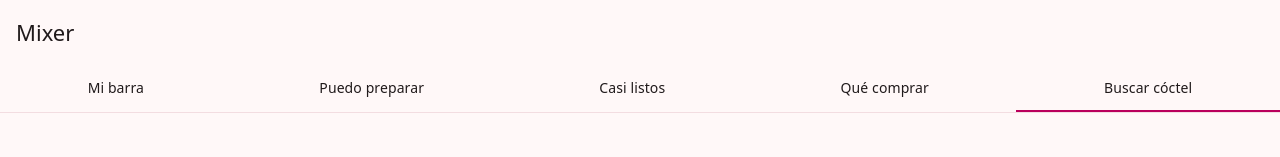
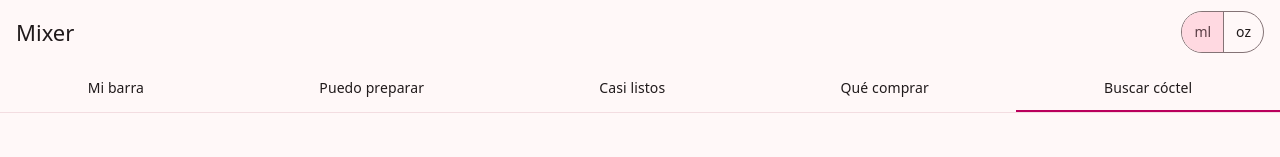
Before and after one commit to Darcko123/Mixer, an Angular app in the folder frontend/: page /buscar in a window 1280 px wide. Shown: the top 157 px of the page. Built offline with nearby package versions, Linux system fonts and the light colour scheme; no server answers.

Commit message:
feat(frontend): añadir selector global ml / oz recordado y mostrar las cantidades en el detalle de receta

```diff
--- a/frontend/src/app/app.html
+++ b/frontend/src/app/app.html
@@ -1,5 +1,16 @@
 <header>
-  <mat-toolbar>Mixer</mat-toolbar>
+  <mat-toolbar>
+    <span>Mixer</span>
+    <mat-button-toggle-group
+      hideSingleSelectionIndicator
+      aria-label="Unidad de volumen"
+      [value]="units.volume()"
+      (change)="units.set($event.value)"
+    >
+      <mat-button-toggle value="ml">ml</mat-button-toggle>
+      <mat-button-toggle value="oz">oz</mat-button-toggle>
+    </mat-button-toggle-group>
+  </mat-toolbar>
   <nav mat-tab-nav-bar [tabPanel]="panel" aria-label="Vistas">
     @for (view of views; track view.path) {
       <a
--- a/frontend/src/app/app.scss
+++ b/frontend/src/app/app.scss
@@ -10,3 +10,7 @@ main {
   margin: 0 auto;
   padding: 16px;
 }
+
+mat-toolbar {
+  justify-content: space-between;
+}
--- a/frontend/src/app/app.ts
+++ b/frontend/src/app/app.ts
@@ -1,13 +1,23 @@
 import { Component, inject } from '@angular/core';
+import { MatButtonToggleModule } from '@angular/material/button-toggle';
 import { MatTabsModule } from '@angular/material/tabs';
 import { MatToolbarModule } from '@angular/material/toolbar';
 import { RouterLink, RouterLinkActive, RouterOutlet } from '@angular/router';
 import { routes } from './app.routes';
 import { Bar } from './bar';
 import { Status } from './status';
+import { Units } from './units';
 
 @Component({
-  imports: [MatTabsModule, MatToolbarModule, RouterLink, RouterLinkActive, RouterOutlet, Status],
+  imports: [
+    MatButtonToggleModule,
+    MatTabsModule,
+    MatToolbarModule,
+    RouterLink,
+    RouterLinkActive,
+    RouterOutlet,
+    Status,
+  ],
   selector: 'app-root',
   styleUrl: './app.scss',
   templateUrl: './app.html',
@@ -15,5 +25,6 @@ import { Status } from './status';
 export class App {
   // Todas las vistas dependen del inventario: su carga y su error se muestran una vez aquí.
   protected readonly bar = inject(Bar);
+  protected readonly units = inject(Units);
   protected readonly views = routes.filter((route) => typeof route.title === 'string');
 }
--- a/frontend/src/app/search.ts
+++ b/frontend/src/app/search.ts
@@ -12,6 +12,7 @@ import { catchError, debounceTime, of, switchMap } from 'rxjs';
 import { Api, RecipeIngredientStatus, RecipeRef } from './api';
 import { Bar } from './bar';
 import { Status } from './status';
+import { formatAmount, Units } from './units';
 
 /** Marca de cada ingrediente (§5.3), siempre con texto para no depender del color. */
 const mark = (row: RecipeIngredientStatus): string => {
@@ -59,6 +60,9 @@ const isAlternative = (rows: { alt_group: number | null }[], i: number) =>
       display: flex;
       justify-content: space-between;
       gap: 8px;
+    }
+    .amount {
+      font-weight: 500;
     }
     .label,
     .mark {
@@ -112,6 +116,10 @@ const isAlternative = (rows: { alt_group: number | null }[], i: number) =>
                   @if (isAlternative(recipe.ingredients, $index)) {
                     o
                   }
+                  @let amount = formatAmount(row, units.volume());
+                  @if (amount) {
+                    <span class="amount">{{ amount }}</span>
+                  }
                   {{ row.name }}
                 </span>
                 <span class="mark">{{ mark(row) }}</span>
@@ -158,6 +166,8 @@ export class Search {
   private readonly bar = inject(Bar);
   protected readonly mark = mark;
   protected readonly isAlternative = isAlternative;
+  protected readonly formatAmount = formatAmount;
+  protected readonly units = inject(Units);
 
   // El campo guarda texto al escribir y la receta elegida al seleccionar; `displayWith` no hace
   // falta porque `select` lo devuelve a texto.
--- a/frontend/src/app/units.ts
+++ b/frontend/src/app/units.ts
@@ -1,7 +1,10 @@
+import { Injectable, signal } from '@angular/core';
+
 export type VolumeUnit = 'ml' | 'oz';
 
 const ML_PER_OZ = 30;
 const QUARTERS = ['', '¼', '½', '¾'];
+const STORAGE_KEY = 'mixer.volumeUnit';
 
 /** `amount_ml` de la API → texto en la unidad elegida. Las oz se redondean al cuarto (mínimo ¼). */
 export function formatVolume(ml: number, unit: VolumeUnit): string {
@@ -10,3 +13,35 @@ export function formatVolume(ml: number, unit: VolumeUnit): string {
   const whole = Math.floor(quarters / 4);
   return `${whole || ''}${QUARTERS[quarters % 4]} oz`;
 }
+
+/** Cantidad de un ingrediente: volumen en la unidad elegida, o `amount` + `unit` tal cual (dash, pieza…). */
+export function formatAmount(
+  row: { amount: number | null; unit: string | null; amount_ml: number | null },
+  unit: VolumeUnit,
+): string {
+  if (row.amount_ml !== null) return formatVolume(row.amount_ml, unit);
+  return [row.amount, row.unit].filter((part) => part !== null).join(' ');
+}
+
+/** Unidad de volumen elegida por el usuario, recordada en `localStorage`. */
+@Injectable({ providedIn: 'root' })
+export class Units {
+  readonly volume = signal<VolumeUnit>(load());
+
+  set(unit: VolumeUnit): void {
+    this.volume.set(unit);
+    try {
+      localStorage.setItem(STORAGE_KEY, unit);
+    } catch {
+      // Sin almacenamiento (modo privado): la elección dura lo que la pestaña.
+    }
+  }
+}
+
+function load(): VolumeUnit {
+  try {
+    return localStorage.getItem(STORAGE_KEY) === 'oz' ? 'oz' : 'ml';
+  } catch {
+    return 'ml';
+  }
+}
```
Also changed, not shown: 2 other files (tests, documents, lock files or other folders).
